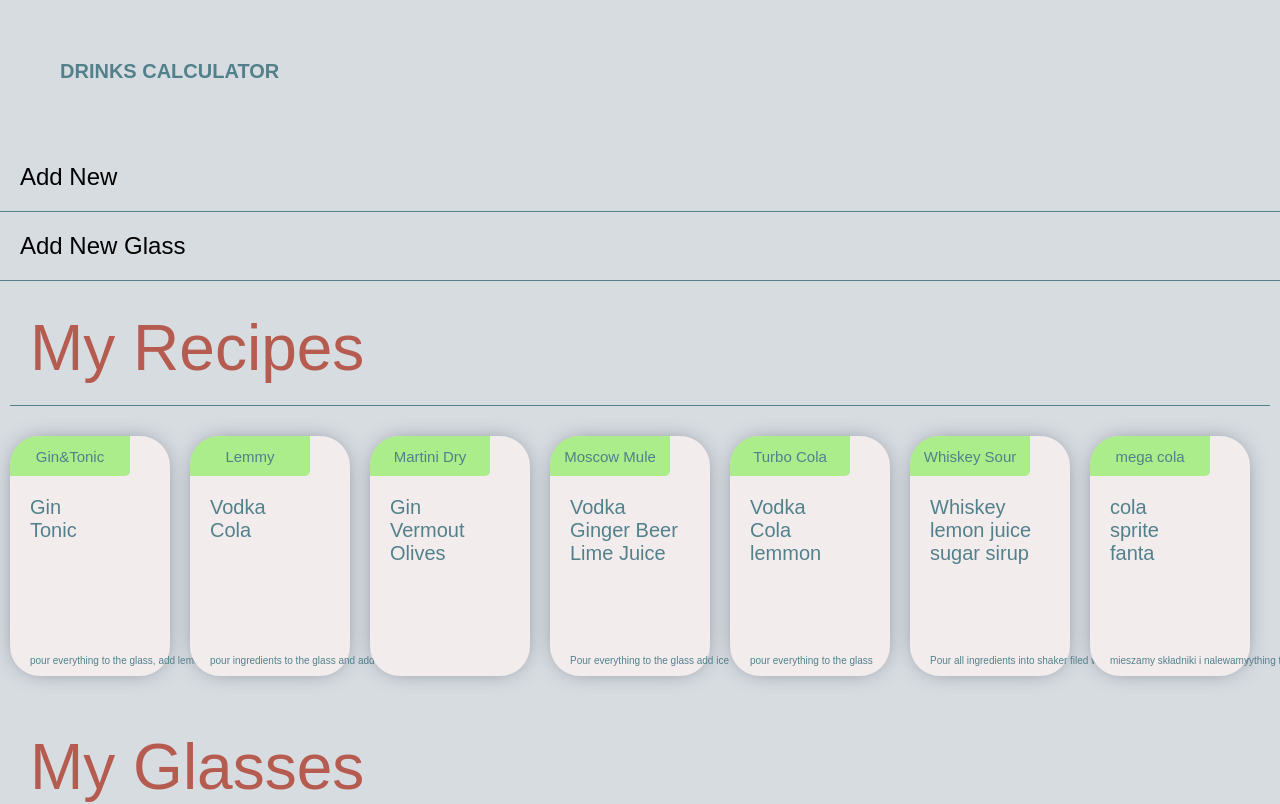
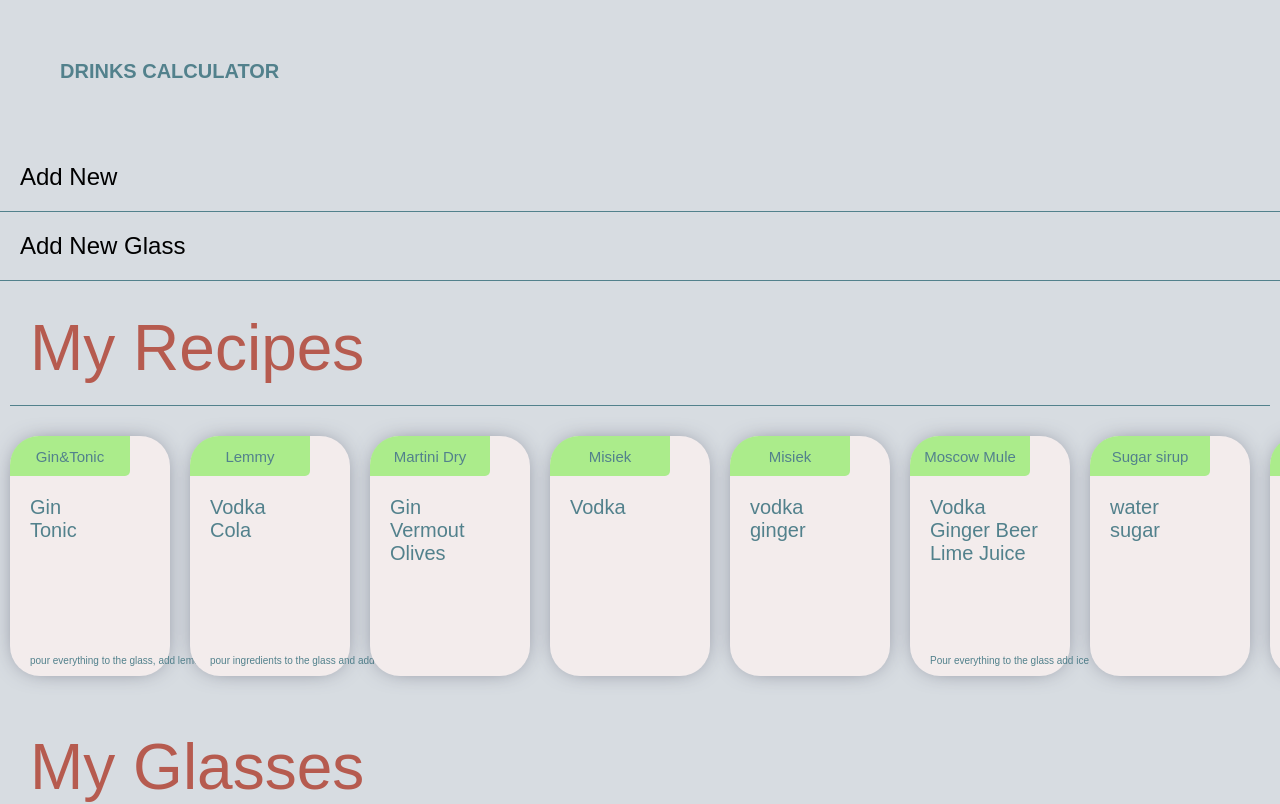
Before and after one commit to misiekmardosz/DrinksCalculator, a React (Create React App) app: page / in a window 1280 px wide. Shown: the top 804 px of the page. Built offline with nearby package versions, Linux system fonts and the light colour scheme; data requests are answered from the project's data file; a web font is replaced by a local one.

Commit message:
front page done

```diff
--- a/src/Recipe.js
+++ b/src/Recipe.js
@@ -126,9 +126,11 @@ const Recipe = () => {
         e.preventDefault()
         if (name === "") return setNewRecipeModalIsOpen(true)
         addNewRecipe();
-        setNewRecipeModalIsOpen(false);
+        // setNewRecipeModalIsOpen(false);
         setIngredients([new Ingredient("",null)])
+        setRecipeBar(current => !current)
         setName("")
+        setVolume("")
     }
 
     function openModal(recipe) {
--- a/src/database/db.json
+++ b/src/database/db.json
@@ -124,13 +124,63 @@
         }
       ],
       "process": "mieszamy składniki i nalewamy "
+    },
+    {
+      "id": 10,
+      "name": "Sugar sirup",
+      "ingredients": [
+        {
+          "name": "water",
+          "quantity": "100"
+        },
+        {
+          "name": "sugar",
+          "quantity": "200"
+        }
+      ],
+      "process": ""
+    },
+    {
+      "id": 11,
+      "name": "Misiek",
+      "ingredients": [
+        {
+          "name": "Vodka",
+          "quantity": "40"
+        },
+        {
+          "name": "",
+          "quantity": null
+        }
+      ],
+      "process": ""
+    },
+    {
+      "id": 12,
+      "name": "Misiek",
+      "ingredients": [
+        {
+          "name": "vodka",
+          "quantity": "40"
+        },
+        {
+          "name": "ginger",
+          "quantity": "20"
+        }
+      ],
+      "process": ""
+    },
+    {
+      "id": 13,
+      "name": "dfsdf",
+      "ingredients": [
+        {
+          "name": "sdfsdf",
+          "quantity": "3333"
+        }
+      ],
+      "process": ""
     }
   ],
-  "glasses": [
-    {
-      "id": 1,
-      "name": "Vine Glass",
-      "volume": "200"
-    }
-  ]
+  "glasses": []
 }
--- a/src/scss/main.scss
+++ b/src/scss/main.scss
@@ -407,7 +407,7 @@ ul{
   display: flex;
   background: $color-1;
   box-shadow: inset 0px -14px 6px -13px rgba(66, 68, 90, 1), inset 0px 14px 6px -13px rgba(66, 68, 90, 1);
-  animation: slidemenu .15s;
+  animation: slideGlass .15s;
   height: 40px;
   padding: 10px 0;
   .glass--form{
@@ -436,7 +436,7 @@ ul{
   background: $color-1;
   //box-shadow: inset 0px -36px 21px -39px rgba(66, 68, 90, 1);
   box-shadow: inset 0px -14px 6px -13px rgba(66, 68, 90, 1), inset 0px 14px 6px -13px rgba(66, 68, 90, 1);
-  animation: slidemenu .15s, slidemenuClose .15;
+  animation: slideRecipe .15s;
   //height: 40px;
   padding: 10px 20px;
   overflow-x: hidden;
@@ -464,13 +464,17 @@ ul{
       display: flex;
       input{
         padding: 0;
-        margin: 10px 0;
+        margin: 10px 10px;
         font-size: 17px;
-        width: 50%;
+        width: 75%;
         height: 20px;
         background: none;
         border: none;
         border-bottom: 1px solid $color-5;
+      }
+      input:last-child{
+        text-align: center;
+        width: 25%;
       }
       input:focus{
         outline: none;
@@ -478,25 +482,27 @@ ul{
     }
 
     textarea{
+      border: 1px solid $color-5;
+      background: none;
       width: 100%;
     }
   }
 }
 
-@keyframes slidemenu {
+@keyframes slideGlass {
   0% {
     height: 0;
   }
   100% {
-    height: 100px;
+    height: 40px;
   }
 }
-@keyframes slidemenuClose {
+@keyframes slideRecipe {
   0% {
-    height: 90px;
+    height: 0;
   }
   100% {
-    height: 0;
+    height: 200px;
   }
 }
 
```
